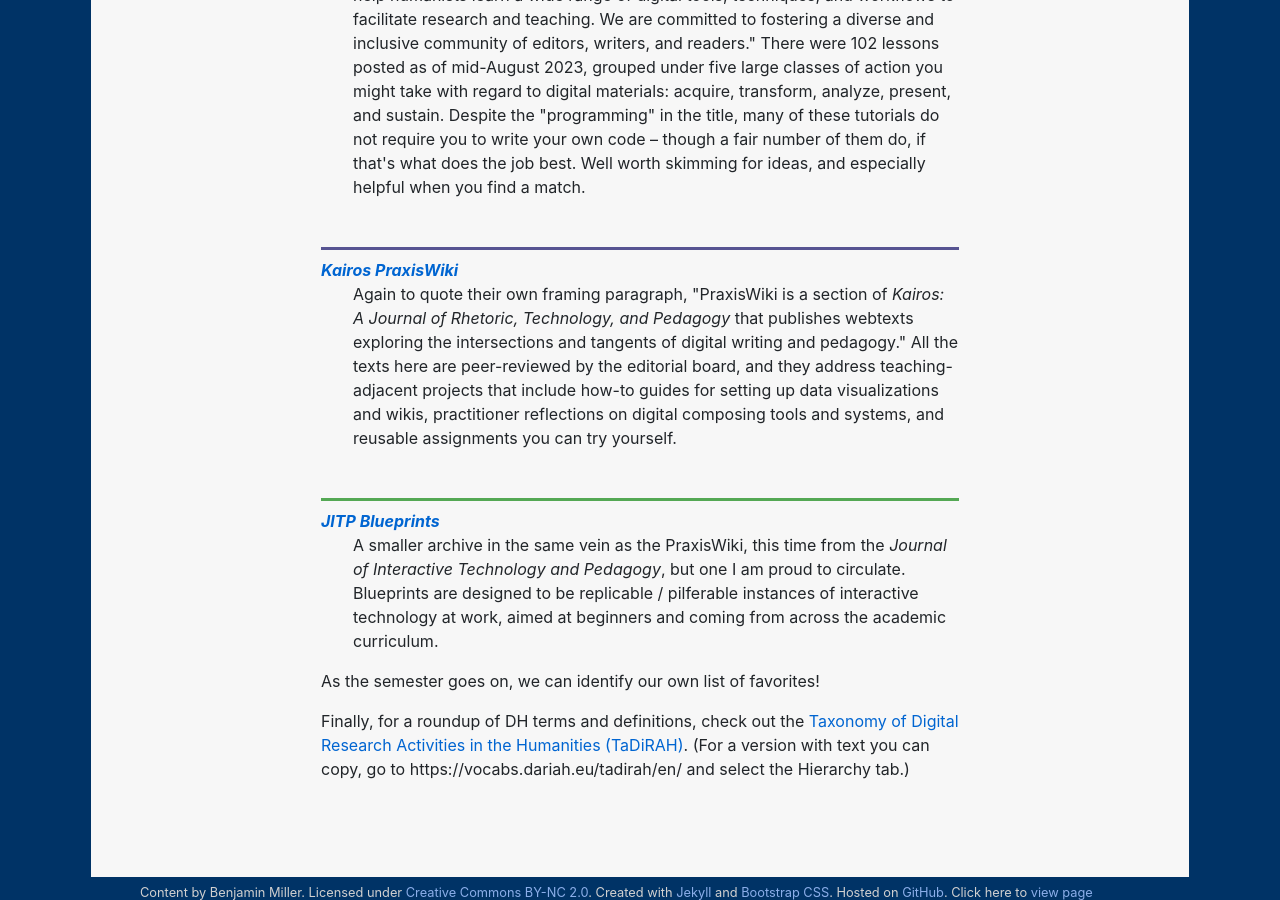
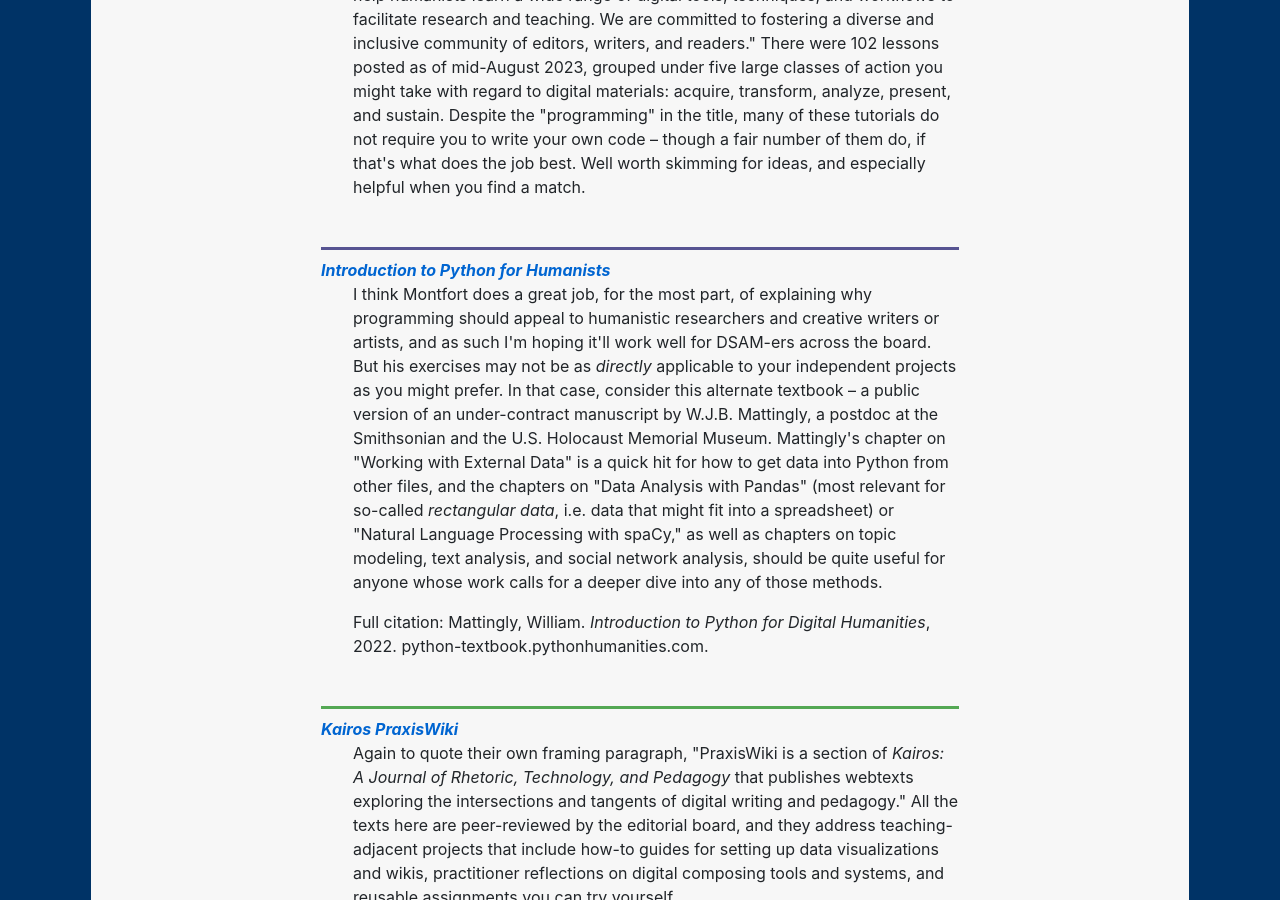
Before and after one commit to benmiller314/dsam2023fall, a Jekyll site: the page built from resources.md, in a window 1280 px wide and 900 px high, scrolled down 6575 px. Built offline with Jekyll 4.4.1, drawn with Linux system fonts in a browser that asks for light colours.

Commit message:
add mattingly's intro to programming for humanists

```diff
--- a/resources.md
+++ b/resources.md
@@ -146,6 +146,11 @@
 <dt><a href="https://programminghistorian.org/">The Programming Historian</a></dt>
 <dd>In their own words, "We publish novice-friendly, peer-reviewed tutorials that help humanists learn a wide range of digital tools, techniques, and workflows to facilitate research and teaching. We are committed to fostering a diverse and inclusive community of editors, writers, and readers." There were 102 lessons posted as of mid-August 2023, grouped under five large classes of action you might take with regard to digital materials: acquire, transform, analyze, present, and sustain. Despite the "programming" in the title, many of these tutorials do not require you to write your own code – though a fair number of them do, if that's what does the job best. Well worth skimming for ideas, and especially helpful when you find a match.</dd>
 
+<dt><a href="https://python-textbook.pythonhumanities.com/intro.html">Introduction to Python for Humanists</a></dt>
+<dd><p>I think Montfort does a great job, for the most part, of explaining why programming should appeal to humanistic researchers and creative writers or artists, and as such I'm hoping it'll work well for DSAM-ers across the board. But his exercises may not be as <em>directly</em> applicable to your independent projects as you might prefer. In that case, consider this alternate textbook – a public version of an under-contract manuscript by W.J.B. Mattingly, a postdoc at the Smithsonian and the U.S. Holocaust Memorial Museum. Mattingly's chapter on "Working with External Data" is a quick hit for how to get data into Python from other files, and the chapters on "Data Analysis with Pandas" (most relevant for so-called <em>rectangular data</em>, i.e. data that might fit into a spreadsheet) or "Natural Language Processing with spaCy," as well as chapters on topic modeling, text analysis, and social network analysis, should be quite useful for anyone whose work calls for a deeper dive into any of those methods.</p>
+<p>Full citation: Mattingly, William. <em>Introduction to Python for Digital Humanities</em>, 2022. python-textbook.pythonhumanities.com.</p>
+</dd>
+
 <dt><a href="https://praxis.technorhetoric.net/tiki-index.php">Kairos PraxisWiki</a></dt>
 <dd>Again to quote their own framing paragraph, "PraxisWiki is a section of <em>Kairos: A Journal of Rhetoric, Technology, and Pedagogy</em> that publishes webtexts exploring the intersections and tangents of digital writing and pedagogy." All the texts here are peer-reviewed by the editorial board, and they address teaching-adjacent projects that include how-to guides for setting up data visualizations and wikis, practitioner reflections on digital composing tools and systems, and reusable assignments you can try yourself. </dd>
 
```
